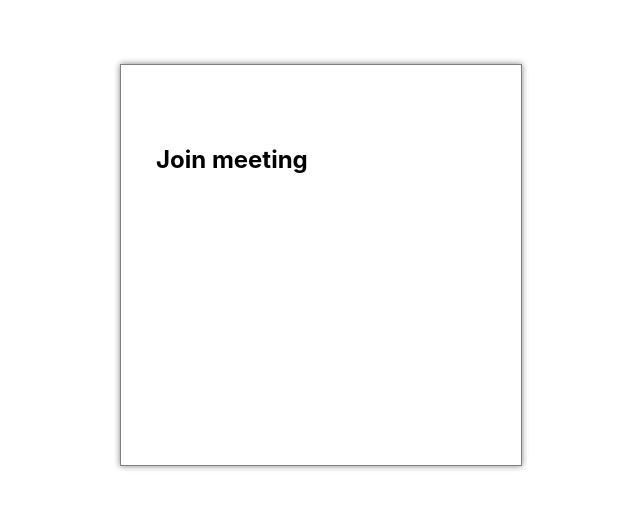
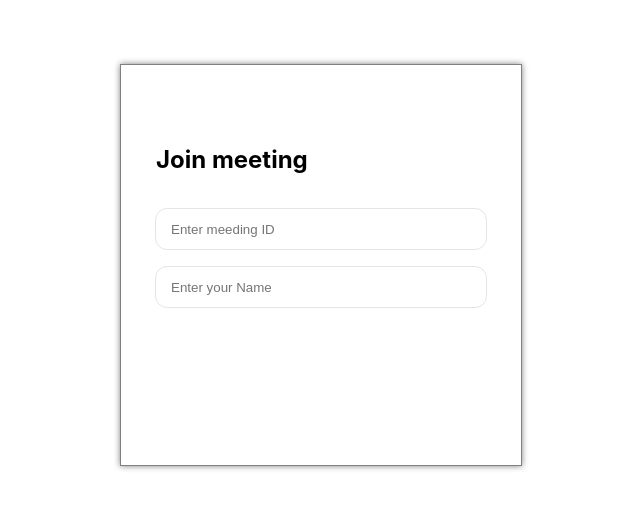
Before and after one commit to talam1992/WebRTC-Group-Video-Chat, a React (Create React App) app in the folder group-video-chat/: page /join-room in a window 1280 px wide. Shown: the part 135-644 px from the top of the page, without its empty margins (319-959 px from the left). Built offline with nearby package versions, Linux system fonts and the light colour scheme.

Commit message:
Creating join room inputs

```diff
--- /dev/null
+++ b/group-video-chat/src/JoinRoomPage/JoinRoomContent.js
@@ -0,0 +1,37 @@
+import React, { useState } from 'react';
+import { connect } from 'react-redux';
+import JoinRoomInputs from './JoinRoomInputs';
+
+const JoinRoomContent = (props) => {
+    const { isRoomHost } = props;
+
+
+    const [roomIdValue, setRoomIdValue] = useState("");
+    const [nameValue, setNameValue] = useState("");
+    return (
+        <>
+          <JoinRoomInputs
+          roomIdValue={roomIdValue}
+          setRoomIdValue={setRoomIdValue}
+          nameValue={nameValue}
+          setNameValue={setNameValue}
+          isRoomHost={isRoomHost}
+          />
+        </>
+    );
+};
+
+const mapDispatchToProps = (dispatch) => {
+    return {};
+};
+
+const mapStoreStateToProps = (state) => {
+    return {
+        ...state,
+    };
+};
+
+export default connect(
+    mapStoreStateToProps,
+    mapDispatchToProps)
+    (JoinRoomContent);
--- /dev/null
+++ b/group-video-chat/src/JoinRoomPage/JoinRoomInputs.js
@@ -0,0 +1,43 @@
+import React from 'react';
+
+const Input = ({ placeholder, value, changeHandler  }) => {
+    return (
+        <input
+        value={value}
+        onChange={changeHandler}
+        className='join_room_input'
+        placeholder={placeholder}
+        />
+    )
+}
+
+const JoinRoomInputs = (props) => {
+    const { nameValue, setNameValue, roomIdValue, setRoomIdValue, isRoomHost } = props;
+
+    const handleRoomIdValueChange = (event) => {
+        setRoomIdValue(event.target.value);
+    };
+
+    const handleNameValueChange = (event) => {
+        setNameValue(event.target.value);
+    };
+
+    return (
+        <div className="join_room_inputs_container">
+            {!isRoomHost && (
+                <Input
+                placeholder='Enter meeding ID'
+                value={roomIdValue}
+                changeHandler={handleRoomIdValueChange}
+                />
+            )}
+            <Input
+            placeholder='Enter your Name'
+            value={nameValue}
+            changeHandler={handleNameValueChange}
+            />
+        </div>
+    );
+};
+
+export default JoinRoomInputs;
--- a/group-video-chat/src/JoinRoomPage/JoinRoomPage.js
+++ b/group-video-chat/src/JoinRoomPage/JoinRoomPage.js
@@ -3,6 +3,7 @@
 import { setIsRoomHost } from "../store/actions";
 import { useLocation } from "react-router-dom";
 import JoinRoomTitle from "./JoinRoomTitle";
+import JoinRoomContent from "./JoinRoomContent";
 
 import "./JoinRoomPage.css";
 
@@ -22,6 +23,7 @@
   return <div className='join_room_page_container'>
     <div className='join_room_page_panel'>
       <JoinRoomTitle isRoomHost={isRoomHost}/>
+      <JoinRoomContent />
     </div>
     </div>;
 };
--- a/group-video-chat/src/index.css
+++ b/group-video-chat/src/index.css
@@ -11,3 +11,7 @@
   font-family: source-code-pro, Menlo, Monaco, Consolas, 'Courier New',
     monospace;
 }
+
+input {
+  outline: none;
+}
```
